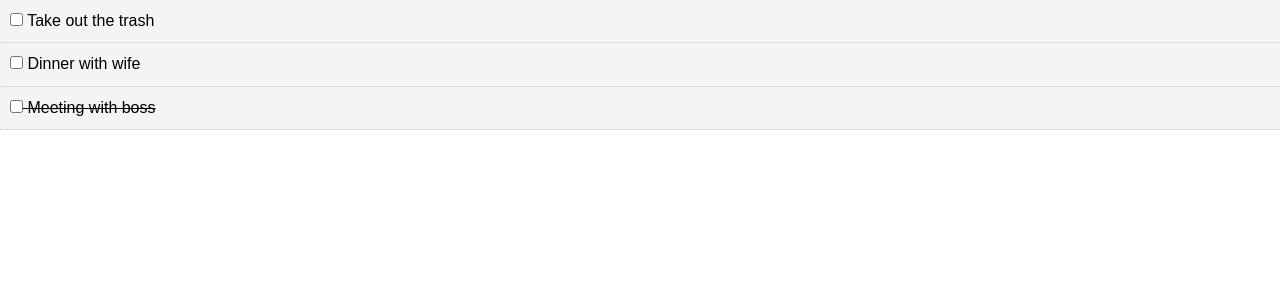
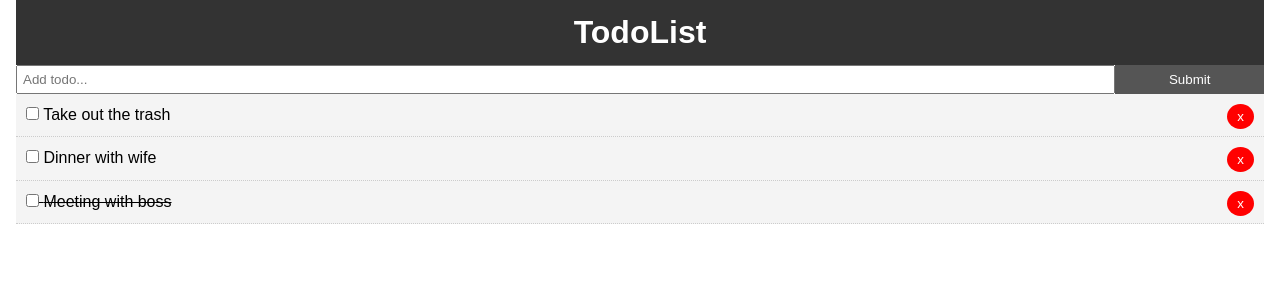
Before and after one commit to ezebsas/react_crash_course, a React (Create React App) app: page / in a window 1280 px wide. Shown: the top 300 px of the page. Built offline with nearby package versions, Linux system fonts and the light colour scheme; the HTML template or start-up script is replaced by a standard one.

Commit message:
Agrego boton de eliminar y funcionalidad correspondiente y componente agregar todo

```diff
--- a/src/App.css
+++ b/src/App.css
@@ -13,3 +13,20 @@ a {
   color: #333;
   text-decoration: none;
 }
+
+.container{
+  padding: 0 1rem;
+}
+
+.btn {
+  display: inline-block;
+  border: none;
+  background: #555;
+  color: #fff;
+  padding: 7px 20px;
+  cursor: pointer;
+}
+
+.btn:hover {
+  background: #666;
+}
--- a/src/App.js
+++ b/src/App.js
@@ -1,6 +1,8 @@
 import React, { Component } from 'react';
+import Header from './components/layout/Header.js';
 import './App.css';
 import Todos from './components/Todos.js';
+import AddTodo from './components/AddTodo.js';
 
 class App extends Component {
   state = {
@@ -32,10 +34,20 @@ class App extends Component {
     })})
   }
 
+  // Delete Todo
+  delTodo = (id) => {
+    this.setState({ todos: [...this.state.todos.filter(todo => todo.id !== id)]})
+  }
+
   render() {
     return (
       <div className="App">
-        <Todos todos={this.state.todos} markComplete={this.markComplete} />
+        <div className="container">
+          <Header />
+          <AddTodo />
+          <Todos todos={this.state.todos} markComplete={this.markComplete}
+            delTodo={this.delTodo} />
+        </div>
       </div>
     );
   }
--- /dev/null
+++ b/src/components/AddTodo.js
@@ -0,0 +1,25 @@
+import React, { Component } from 'react';
+
+export class AddTodo extends Component {
+  render() {
+    return (
+      <form style={{ display:'flex' }}>
+        <input
+          type="text"
+          name="title"
+          placeholder="Add todo..."
+          style={{ flex: '10', padding: '5px'}}
+        />
+        <input
+          type="submit"
+          value="Submit"
+          className="btn"
+          style={{ flex: '1'}}
+        />
+
+      </form>
+    )
+  }
+}
+
+export default AddTodo
--- a/src/components/TodoItem.js
+++ b/src/components/TodoItem.js
@@ -18,6 +18,7 @@ class TodoItem extends Component {
         <p>
           <input type="checkbox" onChange={this.props.markComplete.bind(this, id)} /> {' '}
           {title}
+          <button onClick={this.props.delTodo.bind(this, id)} style={btnStyle}>x</button>
         </p>
       </div>
     )
@@ -28,5 +29,14 @@ TodoItem.propTypes = {
   todo: PropTypes.object.isRequired
 }
 
+const btnStyle = {
+  background: '#ff0000',
+  color: '#fff',
+  border: 'none',
+  padding: '5px 10px',
+  borderRadius: '50%',
+  cursor: 'pointer',
+  float: 'right'
+}
 
 export default TodoItem;
--- a/src/components/Todos.js
+++ b/src/components/Todos.js
@@ -5,7 +5,8 @@ import PropTypes from 'prop-types';
 class Todos extends Component {
   render() {
     return this.props.todos.map((todo) => (
-      <TodoItem key={todo.id} todo={todo} markComplete= {this.props.markComplete} />
+      <TodoItem key={todo.id} todo={todo} markComplete= {this.props.markComplete}
+        delTodo={this.props.delTodo} />
     ));
   }
 }
--- /dev/null
+++ b/src/components/layout/Header.js
@@ -0,0 +1,18 @@
+import React from 'react';
+
+function Header() {
+  return (
+    <header style={headerStyle}>
+      <h1>TodoList</h1>
+    </header>
+  )
+}
+
+const headerStyle = {
+  background: '#333',
+  color: '#fff',
+  textAlign: 'center',
+  padding: '10px'
+}
+
+export default Header;
```
